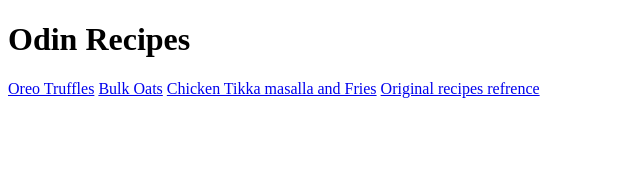
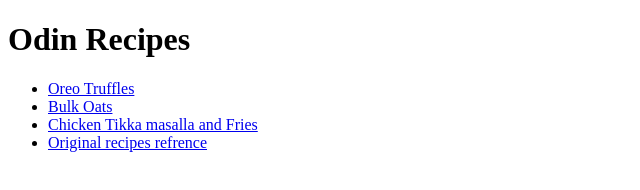
Before and after one commit to The-msg/odin-recipes, a plain HTML site: page index.html in a window 1280 px wide. Shown: the whole page, without its empty margins (0-640 px from the left). Drawn offline with Linux system fonts and the light colour scheme.

Commit message:
Nest the homepage  links in <ol>

```diff
--- a/index.html
+++ b/index.html
@@ -7,9 +7,11 @@
 
     <body>
         <h1>Odin Recipes</h1>
-        <a href="recipes/oreo.html">Oreo Truffles</a>
-        <a href="recipes/oats.html">Bulk Oats</a>
-        <a href="recipes/tikka.html">Chicken Tikka masalla and Fries</a>
-        <a href="http://www.mybigfathalalblog.com/">Original recipes refrence</a>
+       <ul>
+          <li><a href="recipes/oreo.html">Oreo Truffles</a></li>
+          <li><a href="recipes/oats.html">Bulk Oats</a></li>
+          <li><a href="recipes/tikka.html">Chicken Tikka masalla and Fries</a></li>
+          <li><a href="http://www.mybigfathalalblog.com/">Original recipes refrence</a></li>
+       </ul>
     </body>
 </html>
```
